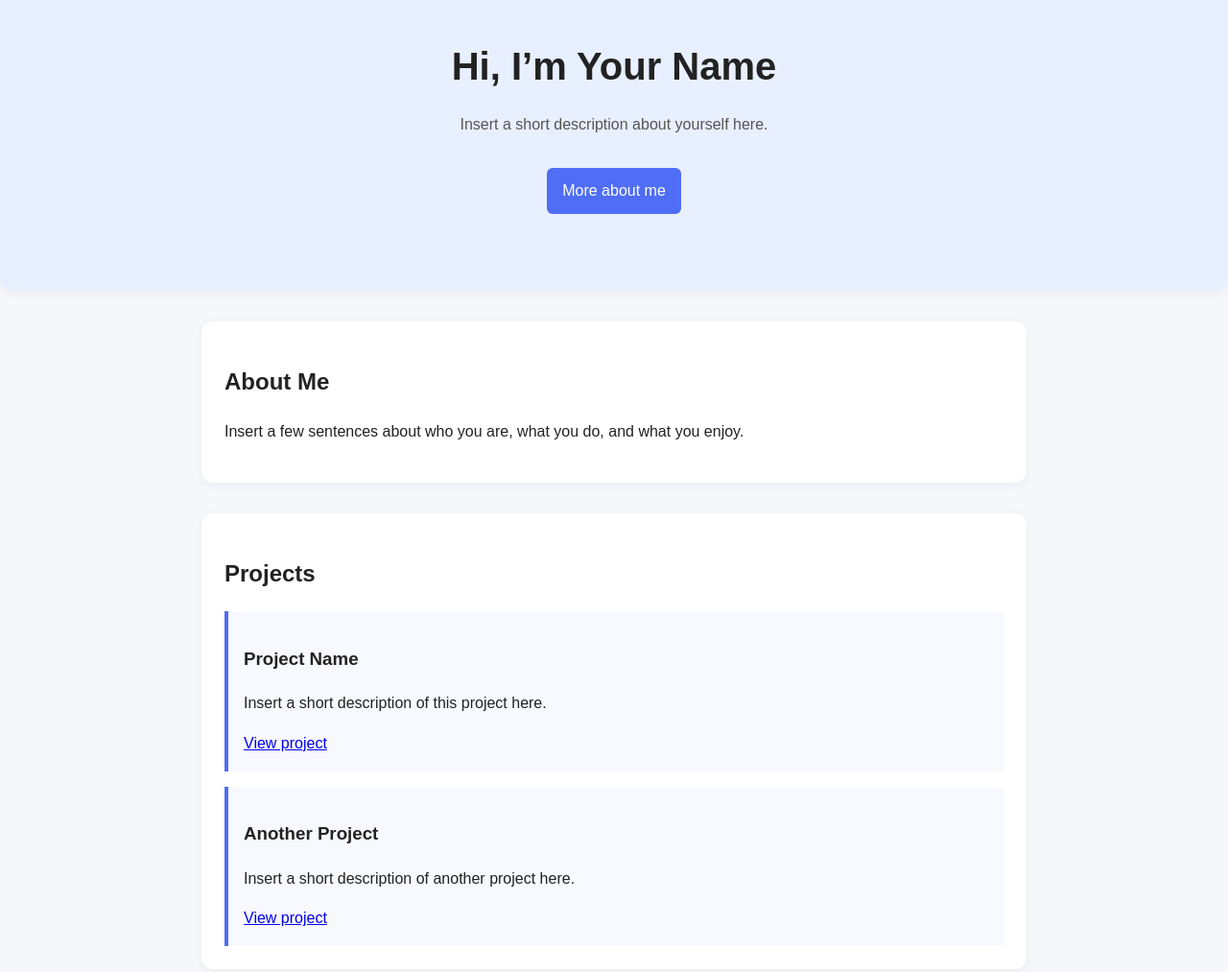
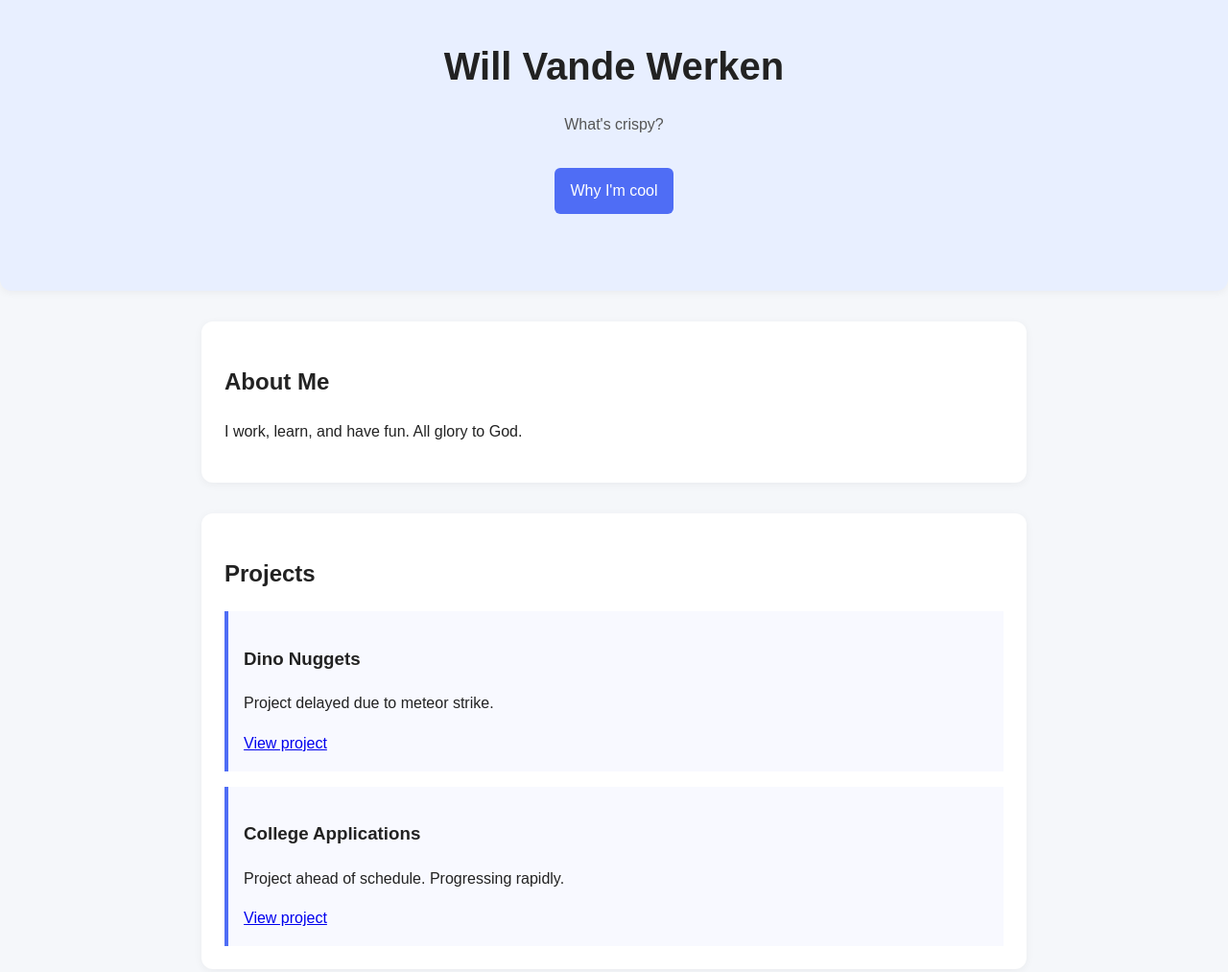
Before and after one commit to Willvw11/Willvw11.github.io, a plain HTML site: page index.html in a window 1280 px wide. Shown: the part 292-1305 px from the top of the page at 96% size. Drawn offline with Linux system fonts and the light colour scheme.

Commit message:
Update index.html

```diff
--- a/index.html
+++ b/index.html
@@ -120,29 +120,29 @@
   <section class="hero">
     <!-- Replace the src value with your image URL, or remove this image tag. -->
     <img src="Will Picture.jpg" >
-    <h1>Hi, I’m Your Name</h1>
-    <p>Insert a short description about yourself here.</p>
-    <a class="button" href="#about">More about me</a>
+    <h1>Will Vande Werken</h1>
+    <p>What's crispy?</p>
+    <a class="button" href="#about">Why I'm cool</a>
   </section>
 
   <main>
     <section id="about">
       <h2>About Me</h2>
-      <p>Insert a few sentences about who you are, what you do, and what you enjoy.</p>
+      <p>I work, learn, and have fun. All glory to God.</p>
     </section>
 
     <section id="projects">
       <h2>Projects</h2>
 
       <div class="project">
-        <h3>Project Name</h3>
-        <p>Insert a short description of this project here.</p>
+        <h3>Dino Nuggets</h3>
+        <p>Project delayed due to meteor strike.</p>
         <a href="INSERT_PROJECT_LINK_HERE">View project</a>
       </div>
 
       <div class="project">
-        <h3>Another Project</h3>
-        <p>Insert a short description of another project here.</p>
+        <h3>College Applications</h3>
+        <p>Project ahead of schedule. Progressing rapidly.</p>
         <a href="INSERT_PROJECT_LINK_HERE">View project</a>
       </div>
     </section>
```
